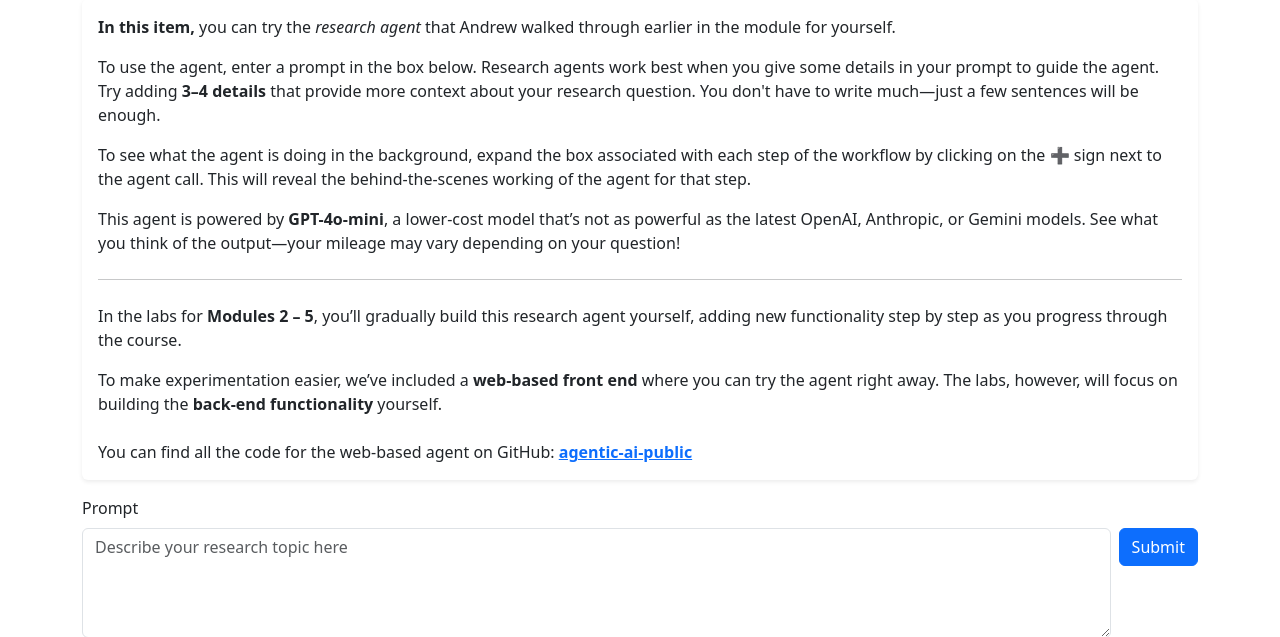
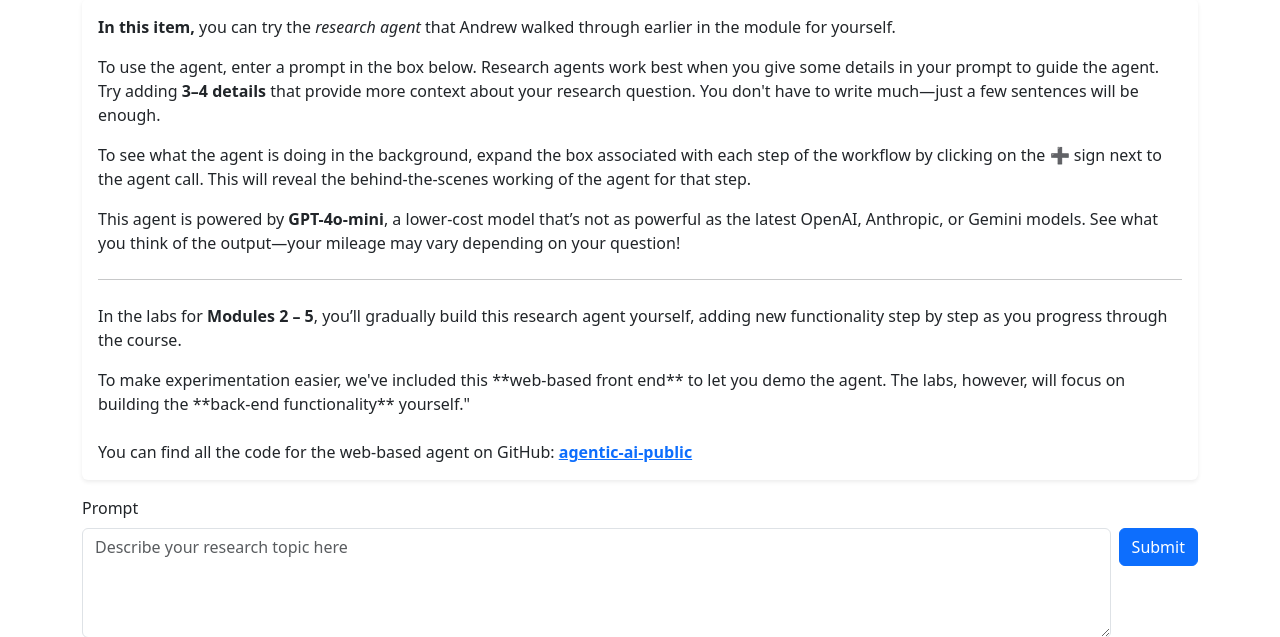
Before and after one commit to senghok510/agentic-ai-public, a FastAPI app: page / in a window 1280 px wide. Shown: the part 87-724 px from the top of the page. Run offline with FastAPI, Linux system fonts and the light colour scheme; some libraries are stand-ins or nearby versions.

Commit message:
adding Lesly block + Tommy suggestion

```diff
--- a/templates/index.html
+++ b/templates/index.html
@@ -54,8 +54,7 @@
     </p>
 
     <p class="mb-0">
-      To make experimentation easier, we’ve included a <strong>web-based front end</strong> where you can try the agent right away.
-      The labs, however, will focus on building the <strong>back-end functionality</strong> yourself.
+      To make experimentation easier, we've included this **web-based front end** to let you demo the agent. The labs, however, will focus on building the **back-end functionality** yourself."
       <br><br>
       You can find all the code for the web-based agent on GitHub:
       <a href="https://github.com/https-deeplearning-ai/agentic-ai-public" target="_blank" class="link-primary fw-semibold">
```
